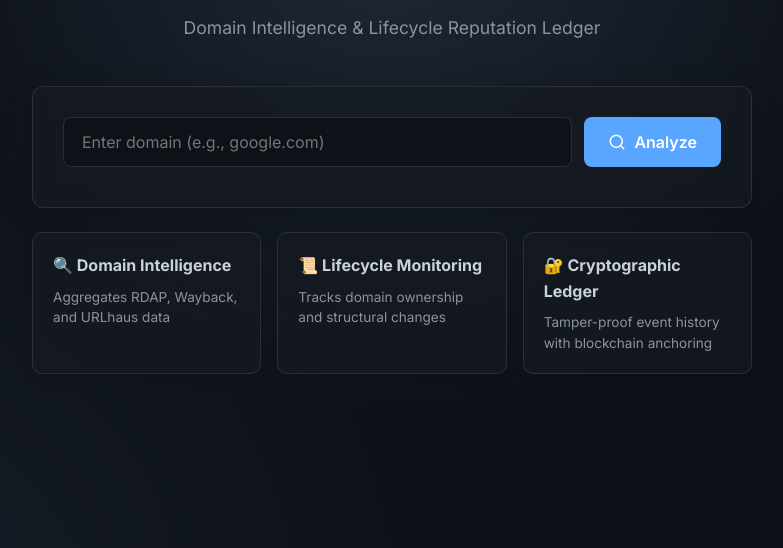
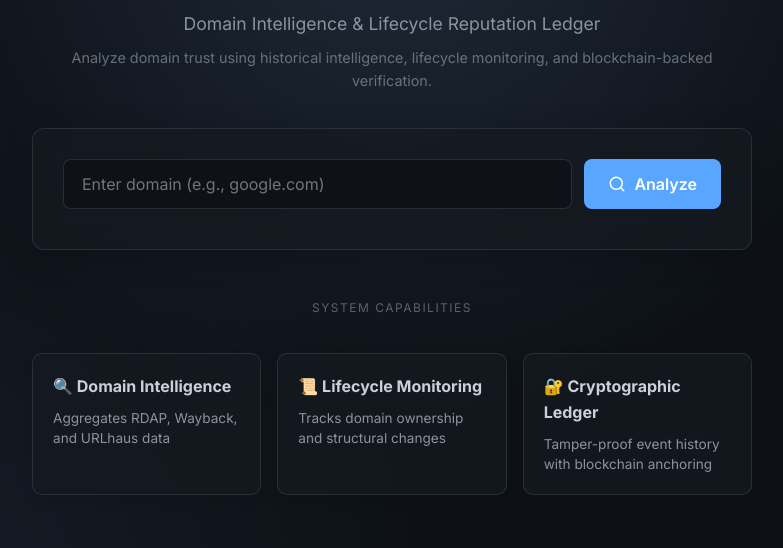
Before and after one commit to TechTrovePlus/domain-history-ledger, a plain HTML site: page frontend/src/index.html in a window 1280 px wide. Shown: the part 98-646 px from the top of the page, without its empty margins (248-1031 px from the left). Drawn offline with Linux system fonts and the light colour scheme.

Commit message:
Apply final visual polish to landing page layout and spacing

```diff
--- a/frontend/src/index.html
+++ b/frontend/src/index.html
@@ -51,7 +51,7 @@
 
     header {
       text-align: center;
-      margin-bottom: 20px;
+      margin-bottom: 12px;
       animation: fadeInDown 0.8s ease-out;
     }
 
@@ -60,7 +60,7 @@
       font-weight: 700;
       color: #ffffff;
       letter-spacing: -0.5px;
-      margin-bottom: 8px;
+      margin-bottom: 4px;
       background: linear-gradient(135deg, #58a6ff 0%, #ffffff 100%);
       -webkit-background-clip: text;
       -webkit-text-fill-color: transparent;
@@ -69,6 +69,21 @@
     .subtitle {
       color: var(--text-muted);
       font-size: 1.1rem;
+    }
+
+    .tagline {
+      font-size: 0.9rem;
+      color: rgba(139, 148, 158, 0.7);
+      margin-top: 8px;
+    }
+
+    .section-label {
+      font-size: 0.75rem;
+      color: rgba(139, 148, 158, 0.6);
+      text-align: center;
+      letter-spacing: 1.5px;
+      margin-top: 24px;
+      margin-bottom: 12px;
     }
 
     .card {
@@ -481,9 +496,9 @@
     }
 
     .highlight-card:hover {
-      transform: translateY(-2px);
-      box-shadow: 0 6px 16px rgba(0, 0, 0, 0.2);
-      border-color: rgba(88, 166, 255, 0.3);
+      transform: translateY(-4px);
+      box-shadow: 0 8px 24px rgba(88, 166, 255, 0.15);
+      border-color: rgba(88, 166, 255, 0.4);
     }
 
     .highlight-card h3 {
@@ -506,6 +521,7 @@
     <header>
       <h1>DNS Guard</h1>
       <div class="subtitle">Domain Intelligence & Lifecycle Reputation Ledger</div>
+      <p class="tagline">Analyze domain trust using historical intelligence, lifecycle monitoring, and blockchain-backed verification.</p>
     </header>
 
     <div class="card" style="animation-delay: 0.1s">
@@ -523,6 +539,7 @@
       </div>
     </div>
 
+    <p class="section-label">SYSTEM CAPABILITIES</p>
     <section id="highlights">
       <div class="highlight-card">
         <h3>🔍 Domain Intelligence</h3>
```
